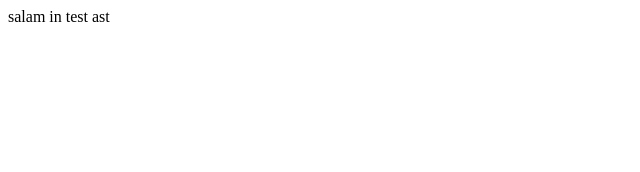
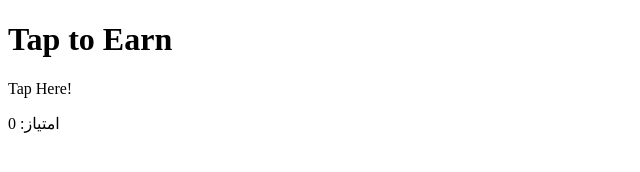
Before and after one commit to itsobhan/itsobhan.github.io, a plain HTML site: page index.html in a window 1280 px wide. Shown: the whole page, without its empty margins (0-640 px from the left). Drawn offline with Linux system fonts and the light colour scheme.

Commit message:
index.html

```diff
--- a/index.html
+++ b/index.html
@@ -1 +1,17 @@
-salam in test ast
+<!DOCTYPE html>
+<html lang="fa">
+<head>
+    <meta charset="UTF-8">
+    <meta name="viewport" content="width=device-width, initial-scale=1.0">
+    <title>Tap to Earn</title>
+    <link rel="stylesheet" href="style.css">
+</head>
+<body>
+    <h1>Tap to Earn</h1>
+    <div id="game-container">
+        <div id="tap-area">Tap Here!</div>
+        <p>امتیاز: <span id="score">0</span></p>
+    </div>
+    <script src="script.js"></script>
+</body>
+</html>
```
